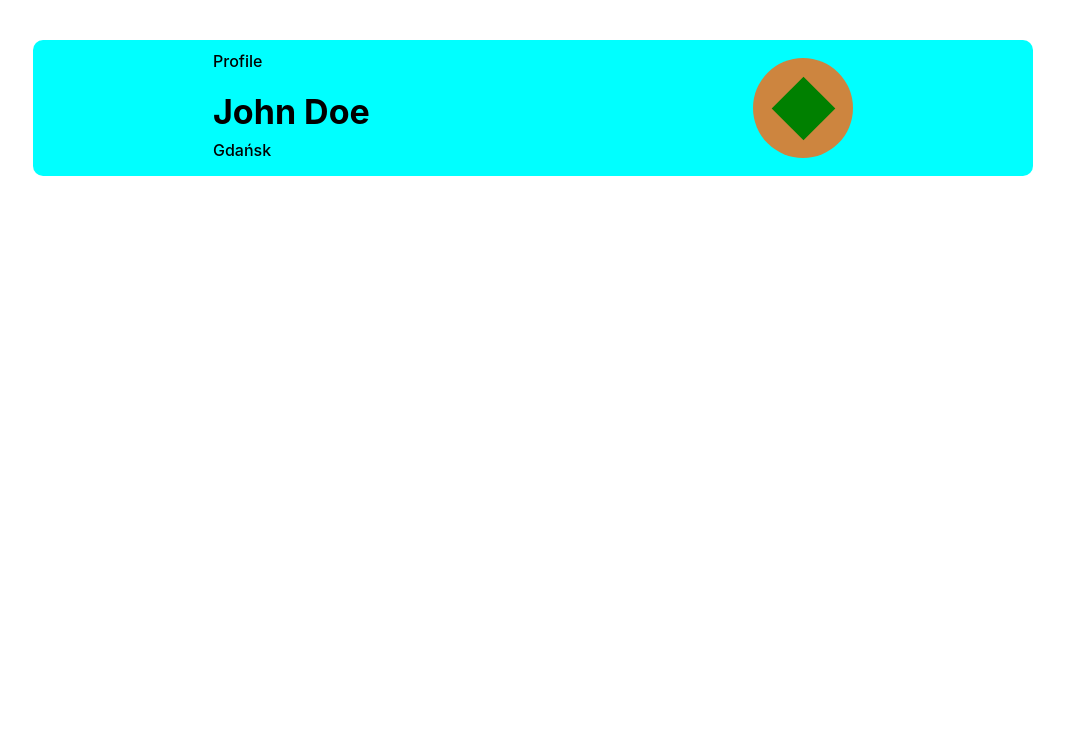
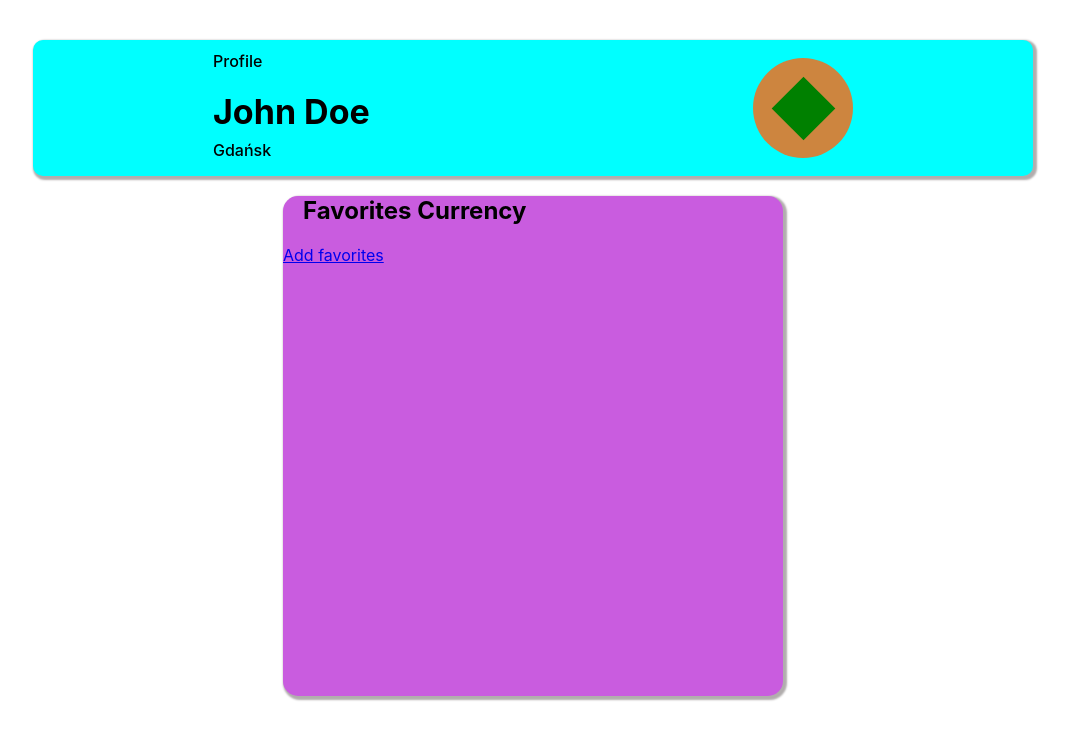
Before and after one commit to wwojciech89/currency-app, a React (Create React App) app: page / in a window 1280 px wide. Shown: the top 740 px of the page, without its empty margins (107-1176 px from the left). Built offline with nearby package versions, Linux system fonts and the light colour scheme.

Commit message:
add Favorites compoment

```diff
--- a/src/App.js
+++ b/src/App.js
@@ -1,11 +1,15 @@
 import React from 'react';
 import "./App.css"
 import ProfileWrapper from "./assets/components/ProfileWrapper/ProfileWrapper";
+import FavoritesWrapper from "./assets/components/FavoritesWrapper/FavortiesWrapper";
 
 function App() {
-  return (
+  return(
+  <>
     <ProfileWrapper />
-  );
+    <FavoritesWrapper />
+    </>
+  )
 }
 
 export default App;
--- /dev/null
+++ b/src/assets/components/FavoritesWrapper/FavoritesWrapper.module.scss
@@ -0,0 +1,13 @@
+.wrapper {
+  width: 500px;
+  height: 500px;
+  background-color: rgb(201, 92, 223);
+  margin: auto;
+  border-radius: 15px;
+  box-shadow: 2px 2px 2px 2px rgb(177, 173, 173);
+
+  h2 {
+    margin-left: 20px;
+    margin-top: 20px;
+  }
+}
--- /dev/null
+++ b/src/assets/components/FavoritesWrapper/FavortiesWrapper.js
@@ -0,0 +1,14 @@
+import React from 'react';
+import styles from "../FavoritesWrapper/FavoritesWrapper.module.scss";
+
+const FavoritesWrapper = () => {
+    return (
+    <div className={styles.wrapper}>
+        <h2>Favorites Currency</h2>
+        <a href="/">Add favorites</a>
+    </div>
+    )
+}
+
+
+export default FavoritesWrapper;
--- a/src/assets/components/ProfileWrapper/ProfileWrapper.module.scss
+++ b/src/assets/components/ProfileWrapper/ProfileWrapper.module.scss
@@ -7,6 +7,7 @@
   margin: auto;
   border-radius: 10px;
   margin-top: 40px;
+  box-shadow: 2px 2px 2px 2px rgb(177, 173, 173);
 }
 .data__container {
   display: flex;
```
